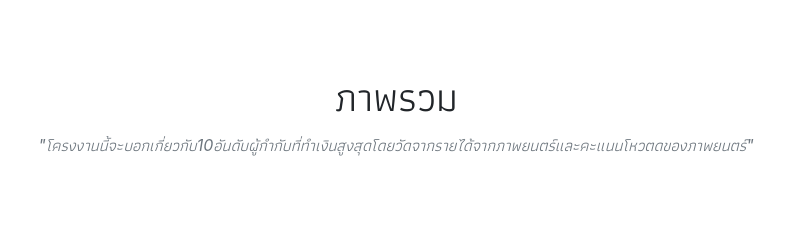
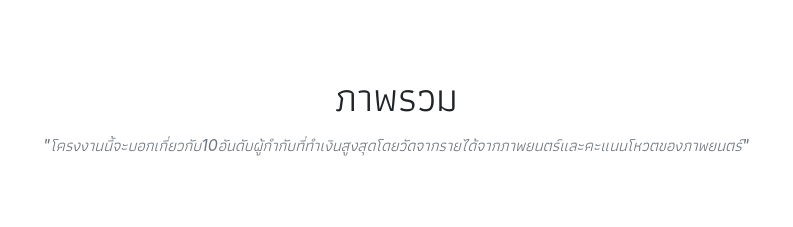
Before and after one commit to hashtagSELFIE/That-s-a-Wrap, a website with bundled scripts: page index.html in a window 1280 px wide. Shown: the part 880-1107 px from the top of the page, 244-1037 px from the left. Built offline with nearby package versions, Linux system fonts and the light colour scheme.

Commit message:
fixed line 83 typo

```diff
--- a/index.html
+++ b/index.html
@@ -77,7 +77,7 @@
         <div class="row">
           <div class="col-lg-12 text-center">
             <h2 class="section-heading text-uppercase">ภาพรวม</h2>
-            <h3 class="section-subheading text-muted">"โครงงานนี้จะบอกเกี่ยวกับ10อันดับผู้กำกับที่ทำเงินสูงสุดโดยวัดจากรายได้จากภาพยนตร์และคะแนนโหวตดของภาพยนตร์"</h3>
+            <h3 class="section-subheading text-muted">"โครงงานนี้จะบอกเกี่ยวกับ10อันดับผู้กำกับที่ทำเงินสูงสุดโดยวัดจากรายได้จากภาพยนตร์และคะแนนโหวตของภาพยนตร์"</h3>
           </div>
         </div>
         <div class="col-md-15">
```
